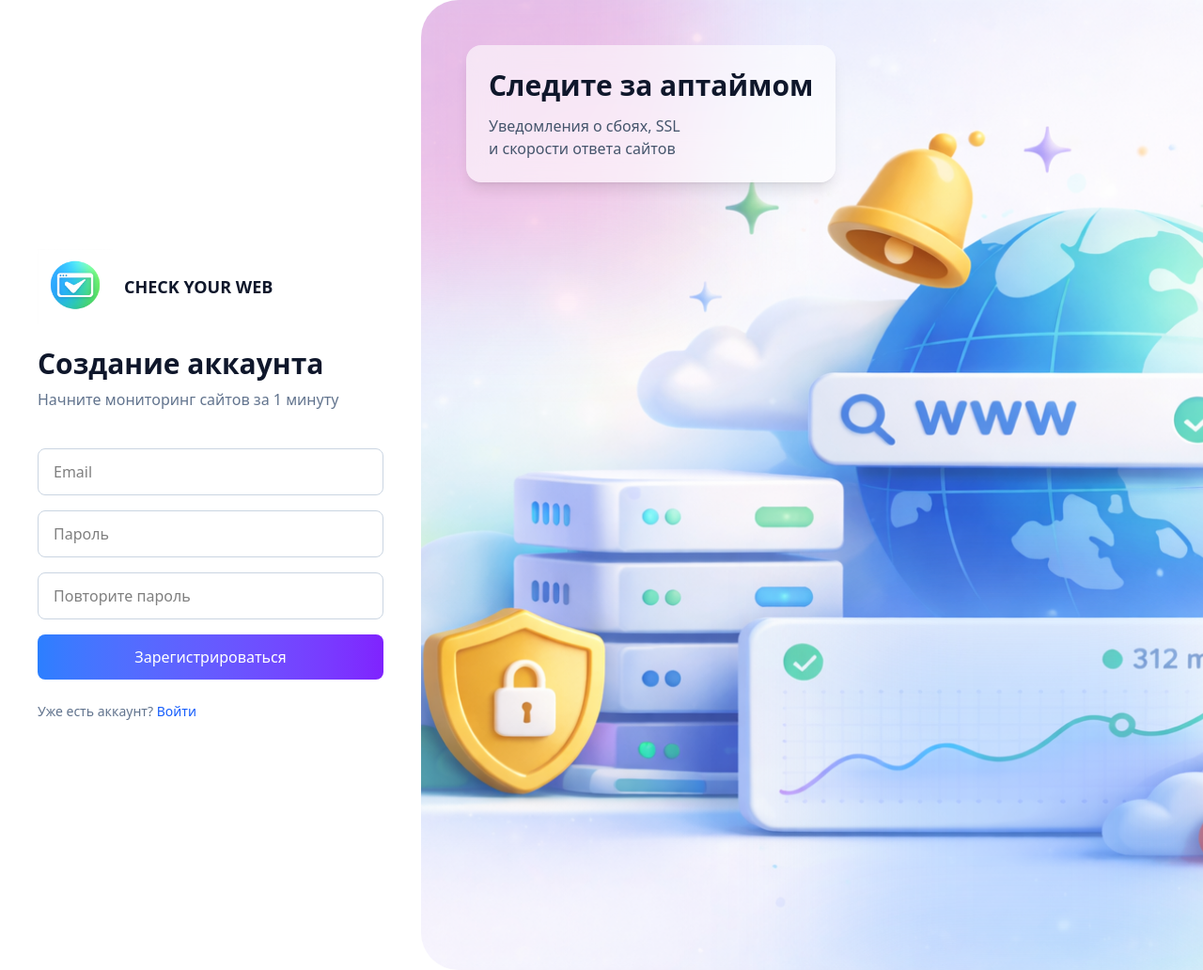
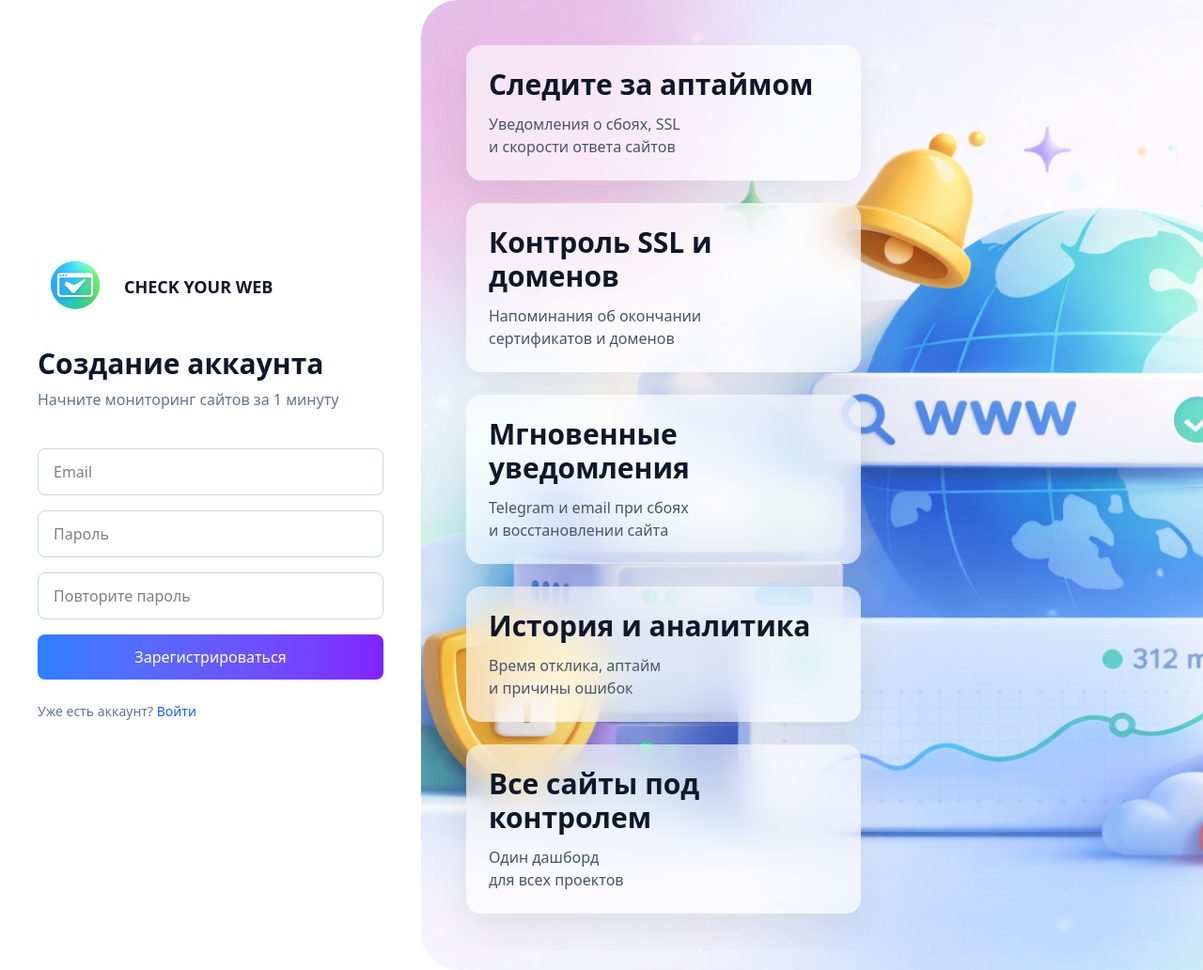
Before and after one commit to Parabe11um/site-checker, a Django app: page /register/ in a window 1280 px wide. Shown: the whole page at 94% size. Run offline with Django 3.2, Linux system fonts and the light colour scheme.

Commit message:
animation banners added

```diff
--- a/accounts/templates/accounts/_auth_layout.html
+++ b/accounts/templates/accounts/_auth_layout.html
@@ -52,23 +52,56 @@
     <div class="absolute -top-24 -left-24 w-96 h-96 bg-pink-400/30 blur-3xl"></div>
     <div class="absolute bottom-0 right-0 w-96 h-96 bg-blue-400/30 blur-3xl"></div>
 
-    <!-- ТЕКСТ -->
-    <div
-        class="absolute top-12 left-12 z-10 max-w-lg
-               p-6 rounded-2xl
-               bg-white/60 backdrop-blur-xl
-               shadow-lg
-               animate-auth-text"
-    >
-        <h2 class="text-3xl font-semibold text-slate-900 leading-tight">
-            Следите за аптаймом
-        </h2>
+<!-- ТЕКСТОВЫЕ БАННЕРЫ -->
+<div class="absolute top-12 left-12 z-10 space-y-6">
 
-        <p class="text-slate-600 mt-3 text-base">
+    <!-- 1 -->
+    <div class="auth-banner animate-auth-1">
+        <h2>Следите за аптаймом</h2>
+        <p>
             Уведомления о сбоях, SSL<br>
             и скорости ответа сайтов
         </p>
     </div>
+
+    <!-- 2 -->
+    <div class="auth-banner animate-auth-2">
+        <h2>Контроль SSL и доменов</h2>
+        <p>
+            Напоминания об окончании<br>
+            сертификатов и доменов
+        </p>
+    </div>
+
+    <!-- 3 -->
+    <div class="auth-banner animate-auth-3">
+        <h2>Мгновенные уведомления</h2>
+        <p>
+            Telegram и email при сбоях<br>
+            и восстановлении сайта
+        </p>
+    </div>
+
+    <!-- 4 -->
+    <div class="auth-banner animate-auth-4">
+        <h2>История и аналитика</h2>
+        <p>
+            Время отклика, аптайм<br>
+            и причины ошибок
+        </p>
+    </div>
+
+    <!-- 5 -->
+    <div class="auth-banner animate-auth-5">
+        <h2>Все сайты под контролем</h2>
+        <p>
+            Один дашборд<br>
+            для всех проектов
+        </p>
+    </div>
+
+</div>
+
 
 </section>
 
```
Also changed, not shown: sitechecker/static/css/input.css (+44 -0 lines), sitechecker/static/css/tailwind.css.
